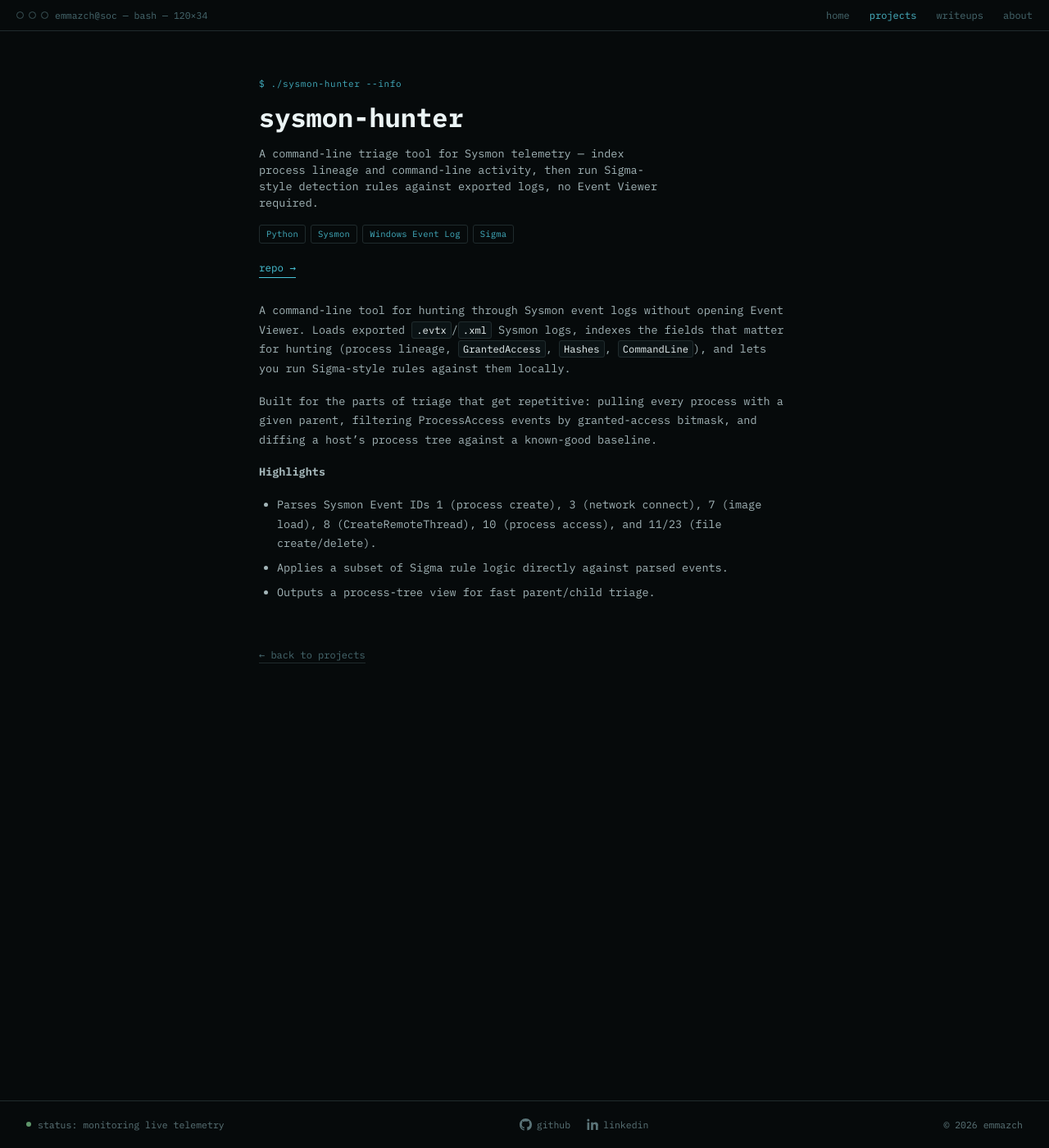
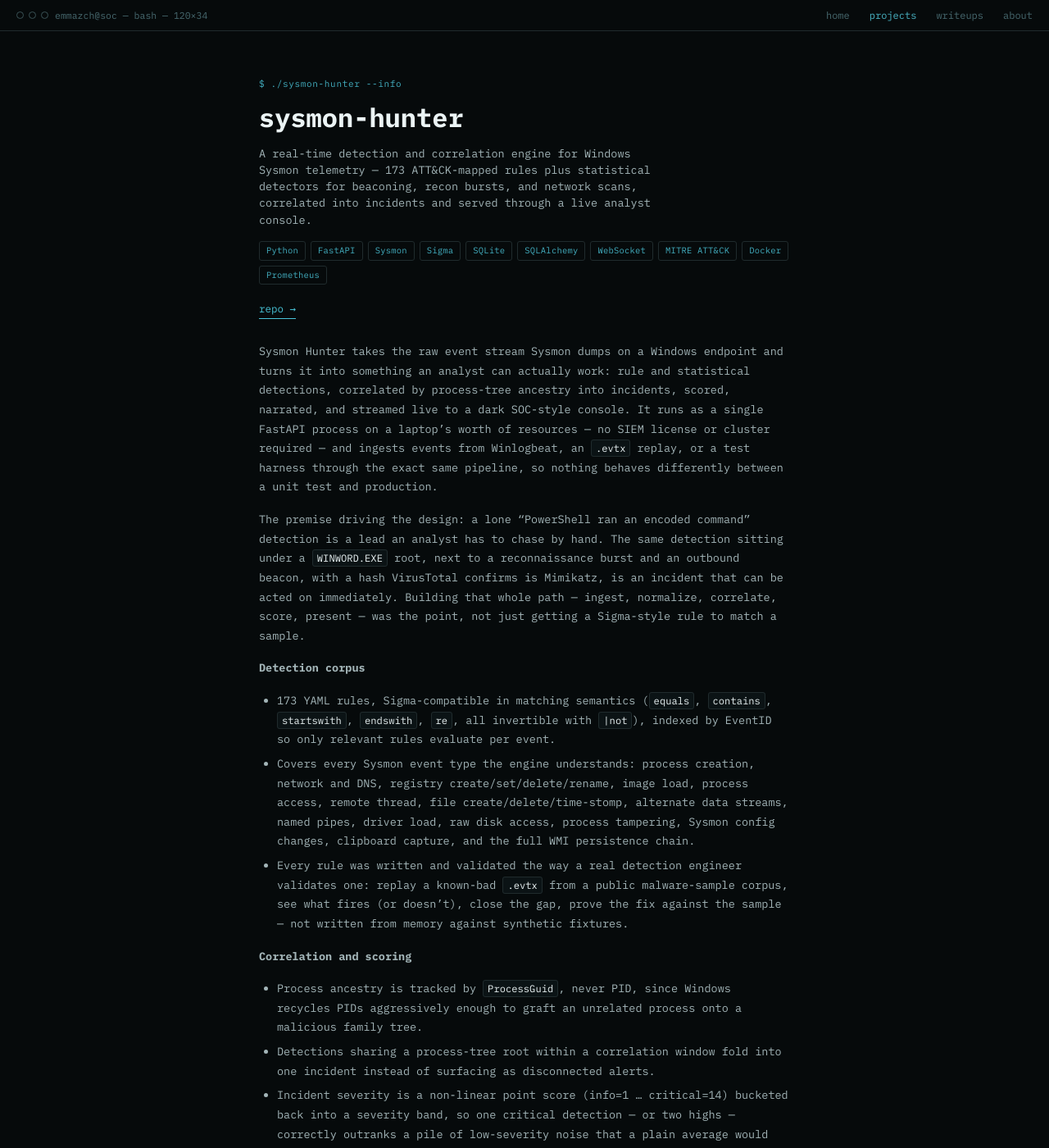
Before and after one commit to Emmazch22/emmazch22.github.io, a Jekyll site: the page built from _projects/sysmon-hunter.md, in a window 1280 px wide and 1400 px high. Shown: the whole window at 82% size. Built offline with Jekyll 4.4.1, drawn with Linux system fonts in a browser that asks for light colours; some of the changed text lies outside the part shown.

Commit message:
Elaborate sysmon-hunter project page to match current repo state

```diff
--- a/_projects/sysmon-hunter.md
+++ b/_projects/sysmon-hunter.md
@@ -1,30 +1,86 @@
 ---
 title: sysmon-hunter
-tagline: A command-line triage tool for Sysmon telemetry — index process lineage and command-line activity, then run Sigma-style detection rules against exported logs, no Event Viewer required.
-stack: [Python, Sysmon, Windows Event Log, Sigma]
+tagline: A real-time detection and correlation engine for Windows Sysmon telemetry — 173 ATT&CK-mapped rules plus statistical detectors for beaconing, recon bursts, and network scans, correlated into incidents and served through a live analyst console.
+stack: [Python, FastAPI, Sysmon, Sigma, SQLite, SQLAlchemy, WebSocket, MITRE ATT&CK, Docker, Prometheus]
 repo_url: https://github.com/Emmazch22/sysmon-hunter
 category: Detection Engineering
 status: active
 achievements:
-  - Parses Sysmon Event IDs 1, 3, 7, 8, 10, 11/23 — process creation, network connections, image loads, and file activity
-  - Applies Sigma-style detection rule logic directly against parsed events
-  - Outputs a process-tree view for fast parent/child triage
+  - 173 hand-written YAML rules across all 23 Sysmon event types the engine understands, indexed by EventID and mapped to MITRE ATT&CK
+  - Three statistical detectors — C2 beaconing (median/MAD, jitter-resistant), recon bursts (distinct ATT&CK techniques, not raw volume), and network scans (dual IP/port threshold) — catching what no single-event rule can see
+  - Correlates detections by process-tree root (Sysmon ProcessGuid, never PID) into incidents with a non-linear severity score, a derived kill-chain narrative, and three named correlation chains for ransomware, credential-theft, and Office-to-PowerShell infection patterns
+  - Live WebSocket console — interactive process tree, attack timeline, full-text/field search, false-positive similarity scoring, IOC enrichment via AbuseIPDB/VirusTotal, PDF incident reports, and STIX 2.1 / ATT&CK Navigator export
+  - Every rule validated against real malware telemetry replayed from the EVTX-ATTACK-SAMPLES corpus, backed by a 742-test suite where each rule ships both a true-positive and a true-negative case
 order: 1
 ---
 
-A command-line tool for hunting through Sysmon event logs without opening
-Event Viewer. Loads exported `.evtx`/`.xml` Sysmon logs, indexes the fields
-that matter for hunting (process lineage, `GrantedAccess`, `Hashes`,
-`CommandLine`), and lets you run Sigma-style rules against them locally.
+Sysmon Hunter takes the raw event stream Sysmon dumps on a Windows endpoint
+and turns it into something an analyst can actually work: rule and
+statistical detections, correlated by process-tree ancestry into incidents,
+scored, narrated, and streamed live to a dark SOC-style console. It runs as
+a single FastAPI process on a laptop's worth of resources — no SIEM license
+or cluster required — and ingests events from Winlogbeat, an `.evtx` replay,
+or a test harness through the exact same pipeline, so nothing behaves
+differently between a unit test and production.
 
-Built for the parts of triage that get repetitive: pulling every process
-with a given parent, filtering ProcessAccess events by granted-access
-bitmask, and diffing a host's process tree against a known-good baseline.
+The premise driving the design: a lone "PowerShell ran an encoded command"
+detection is a lead an analyst has to chase by hand. The same detection
+sitting under a `WINWORD.EXE` root, next to a reconnaissance burst and an
+outbound beacon, with a hash VirusTotal confirms is Mimikatz, is an incident
+that can be acted on immediately. Building that whole path — ingest,
+normalize, correlate, score, present — was the point, not just getting a
+Sigma-style rule to match a sample.
 
-**Highlights**
+**Detection corpus**
 
-- Parses Sysmon Event IDs 1 (process create), 3 (network connect), 7
-  (image load), 8 (CreateRemoteThread), 10 (process access), and 11/23
-  (file create/delete).
-- Applies a subset of Sigma rule logic directly against parsed events.
-- Outputs a process-tree view for fast parent/child triage.
+- 173 YAML rules, Sigma-compatible in matching semantics (`equals`,
+  `contains`, `startswith`, `endswith`, `re`, all invertible with `|not`),
+  indexed by EventID so only relevant rules evaluate per event.
+- Covers every Sysmon event type the engine understands: process creation,
+  network and DNS, registry create/set/delete/rename, image load, process
+  access, remote thread, file create/delete/time-stomp, alternate data
+  streams, named pipes, driver load, raw disk access, process tampering,
+  Sysmon config changes, clipboard capture, and the full WMI persistence
+  chain.
+- Every rule was written and validated the way a real detection engineer
+  validates one: replay a known-bad `.evtx` from a public malware-sample
+  corpus, see what fires (or doesn't), close the gap, prove the fix against
+  the sample — not written from memory against synthetic fixtures.
+
+**Correlation and scoring**
+
+- Process ancestry is tracked by `ProcessGuid`, never PID, since Windows
+  recycles PIDs aggressively enough to graft an unrelated process onto a
+  malicious family tree.
+- Detections sharing a process-tree root within a correlation window fold
+  into one incident instead of surfacing as disconnected alerts.
+- Incident severity is a non-linear point score (info=1 … critical=14)
+  bucketed back into a severity band, so one critical detection — or two
+  highs — correctly outranks a pile of low-severity noise that a plain
+  average would under-report.
+- An incident's title and kill-chain narrative are computed fresh from its
+  current detections, never stored, so a new detection landing later
+  updates both automatically.
+
+**The console and beyond**
+
+- A live WebSocket feed drives an incident queue with three inline views
+  (list, interactive timeline, full process tree) plus a dedicated
+  full-screen "Explore" page with pan/zoom for wide or deep trees.
+- Full-text and field search (`host:`, `severity:`, `technique:`, `rule:`,
+  `command_line:`, `actionable:`), analyst notes, and a "Set verdict" triage
+  flow (close / reopen / mark false positive).
+- False-positive similarity scoring compares each new incident against
+  previously dismissed ones on shared rules, ATT&CK techniques, root
+  process, and process-chain overlap — never auto-dismissing, just
+  surfacing an explainable "probable noise" badge.
+- Sigma rule import (upload and go live with no restart), STIX 2.1 export,
+  and an ATT&CK Navigator coverage report that turns the rule corpus into a
+  prioritized worklist of what to write next.
+- Production-hardening knobs off by default: Prometheus metrics, structured
+  JSON logging, an ingest rate limiter, and API-key auth on every JSON
+  route.
+
+Read the detection-engineering breakdown of how the rule engine, the
+statistical detectors, and the incident correlation logic actually work in
+the [Sysmon Hunter writeup]({{ '/writeups/2026/08/15/sysmon-hunter-detection-engineering/' | relative_url }}).
```
Also changed, not shown: projects.md (+1 -1 lines).
